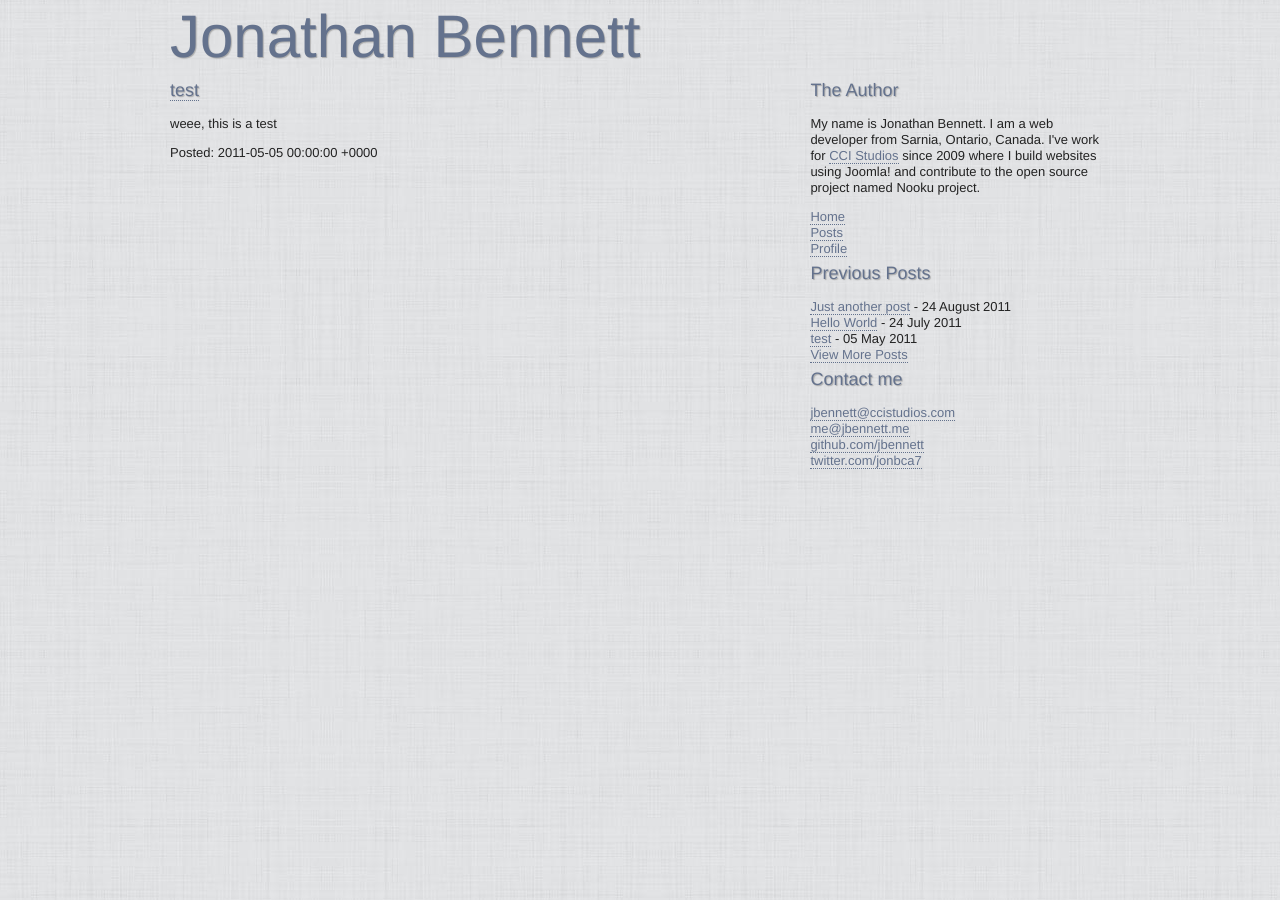
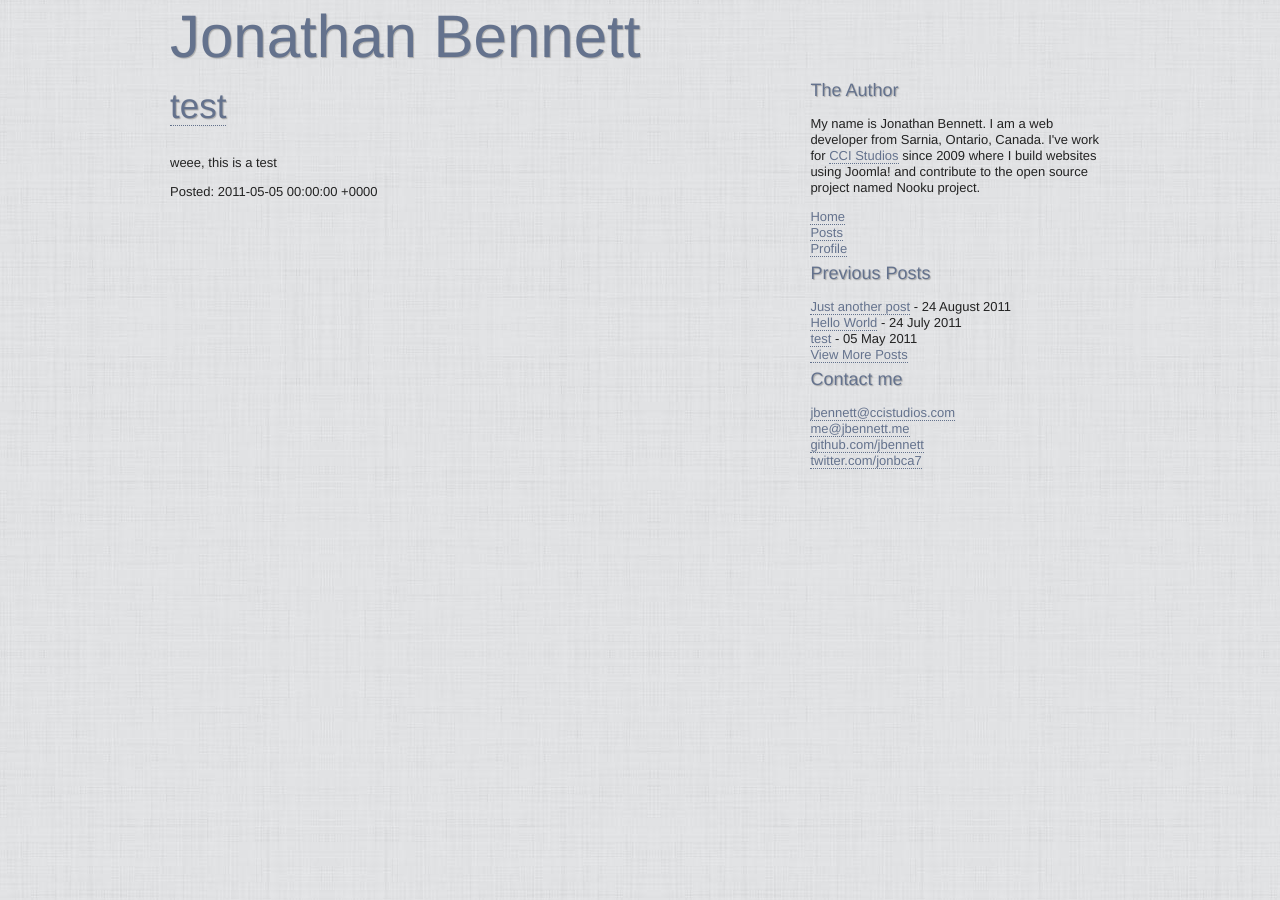
Before and after one commit to jbennett/jbennett.github.com, a Jekyll site: the page built from _posts/2011-05-05-test.markdown, in a window 1280 px wide. Built offline with Jekyll 4.4.1, drawn with Linux system fonts in a browser that asks for light colours; comment, search, counter and statistics services are not loaded.

Commit message:
Updated post t itles

```diff
--- a/_includes/post.html
+++ b/_includes/post.html
@@ -1,8 +1,8 @@
 <article class="instapaper_body">
 	<header>
-		<h2 class="instapaper_title"><a href="{{ post.url }}">
+		<h1 class="instapaper_title"><a href="{{ post.url }}">
 			{{ post.title }}
-		</a></h2>
+		</a></h1>
 	</header>
 
 	{% if content %}
--- a/css/screen.css
+++ b/css/screen.css
@@ -22,7 +22,7 @@ h1 a, h2 a, h3 a, h4 a, h5 a, h6 a {
 }
 
 h1 {
-	font-size: 24px;
+	font-size: 35px;
 }
 
 h2 {
```
